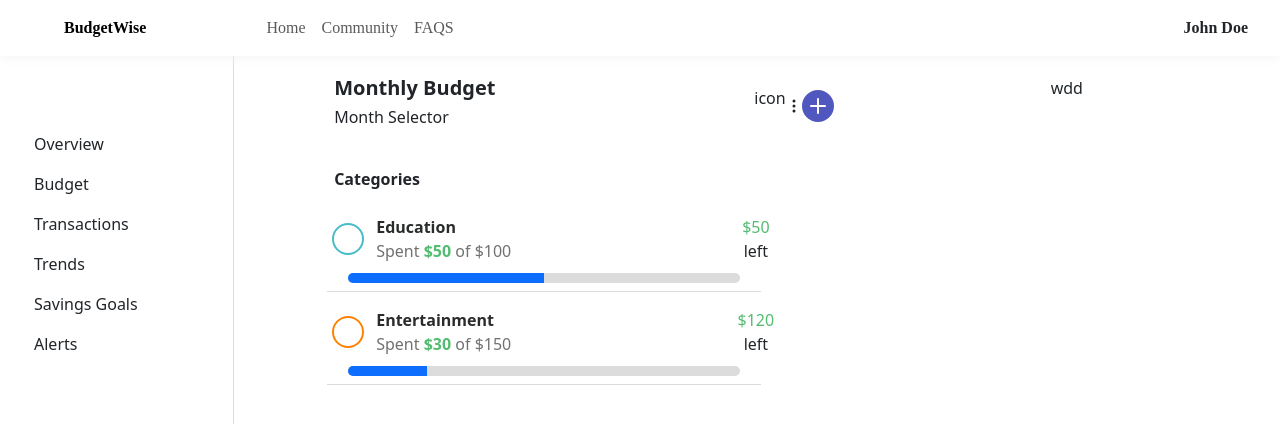
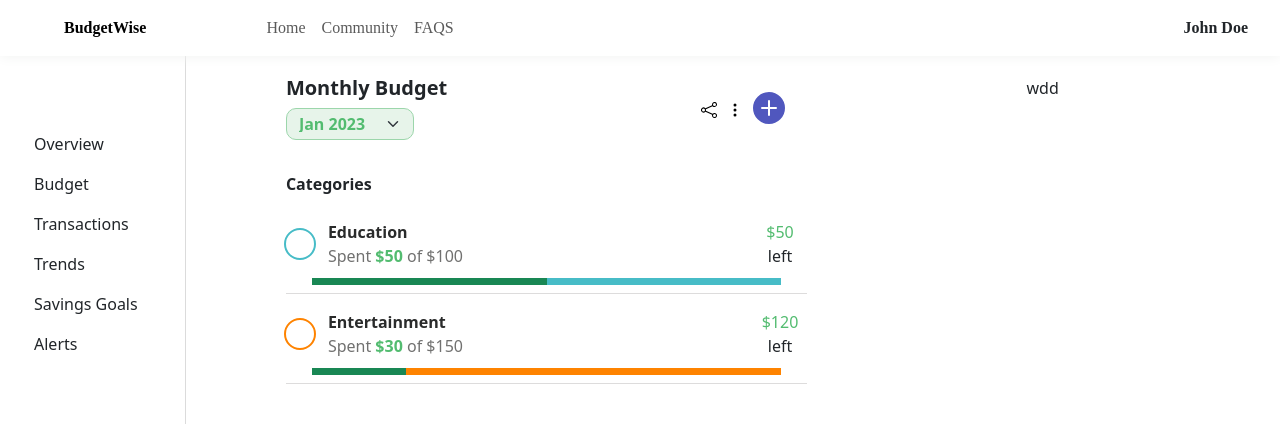
Before and after one commit to NoahKKA/Intern-Challenge-for-Budgetwise, a React (Create React App) app: page / in a window 1280 px wide. Shown: the top 424 px of the page. Built offline with nearby package versions, Linux system fonts and the light colour scheme.

Commit message:
finished out styling for middle column.  Progress bar is not working as intended so need to fix later. Overall its 90% completed.

```diff
--- a/package.json
+++ b/package.json
@@ -11,6 +11,7 @@
     "react-bootstrap": "^2.9.1",
     "react-bootstrap-icons": "^1.10.3",
     "react-dom": "^18.2.0",
+    "react-progress-bar-plus": "^1.3.1",
     "react-scripts": "5.0.1",
     "web-vitals": "^2.1.4"
   },
--- a/src/App.css
+++ b/src/App.css
@@ -16,12 +16,12 @@
 }
 
 .main-column {
-  flex: 3;
+  flex: 4;
   padding: 20px;
 }
 
 .right-column {
-  flex: 2;
+  flex: 3;
   padding: 20px;
 }
 
--- a/src/componets/mainColumn.js
+++ b/src/componets/mainColumn.js
@@ -1,8 +1,20 @@
 import React from "react";
-import { Circle, PlusCircleFill, ThreeDotsVertical } from "react-bootstrap-icons";
+import {
+  Circle,
+  PlusCircleFill,
+  ThreeDotsVertical,
+  Share,
+} from "react-bootstrap-icons";
 import { ProgressBar, Row, Col } from "react-bootstrap";
 
-export default function YourComponent() {
+export default function MainColumn() {
+  const iconButtonStyle = {
+    border: "none",
+    background: "none",
+    padding: 0,
+    cursor: "pointer",
+  };
+
   const data = [
     {
       icon: "Circle",
@@ -29,7 +41,15 @@ export default function YourComponent() {
             style={{ paddingLeft: "80px", textAlign: "start" }}
           >
             <h5 style={{ fontWeight: "bold" }}>Monthly Budget </h5>
-            <h6 className="month-selector">Month Selector</h6>
+        <select
+          id="monthSelector"
+          className="form-select"
+          style={{width:'65%', backgroundColor:'#E7F4EA',  borderRadius: '10px', border: '1px solid #9CD6AB', height:'2rem', lineHeight:'1rem', color:'#53BC70', fontWeight:'bold'}}
+        >
+          <option value="January">Jan 2023</option>
+          <option value="February">Feb 2023</option>
+          {/* Add more months as needed */}
+        </select>
           </div>
         </Col>
         <Col
@@ -37,9 +57,15 @@ export default function YourComponent() {
           md={6}
           className="d-flex align-items-center justify-content-end"
         >
-          <p>icon</p>
-          <ThreeDotsVertical size={16}/>
-          <PlusCircleFill color="#5057BE" size={32}/>
+          <button style={iconButtonStyle}>
+            <Share size={16} style={{ marginRight: "10px" }} />
+          </button>
+          <button style={iconButtonStyle}>
+            <ThreeDotsVertical size={16} style={{ marginRight: "10px" }} />
+          </button>
+          <button style={iconButtonStyle}>
+            <PlusCircleFill color="#5057BE" size={32} />
+          </button>
         </Col>
       </Row>
       <div
@@ -52,7 +78,7 @@ export default function YourComponent() {
       >
         Categories
       </div>
-      <div className="mt-4">
+      <div className="mt-4" style={{width:'120%'}}>
         {data.map((item, index) => (
           <div key={index}>
             <Row className="align-items-center mt-3">
@@ -62,7 +88,7 @@ export default function YourComponent() {
               </Col>
 
               {/* Second Column with Category and Spent */}
-              <Col xs={6} style={{ padding: "0" }}>
+              <Col xs={6} style={{ padding: "0"}}>
                 <div style={{ textAlign: "start" }}>
                   <div style={{ color: "#2A2B2B", fontWeight: "bold" }}>
                     {item.category}
@@ -89,9 +115,9 @@ export default function YourComponent() {
             </Row>
             <div
               style={{
-                borderBottom: "1px solid #DDDCDC",
+                borderBottom:'1px solid #DDDCDC',
                 width: "75%",
-                margin: "0 auto",
+                marginLeft:'80px',
                 marginTop: "10px",
                 paddingBottom: "8px",
               }}
@@ -99,10 +125,14 @@ export default function YourComponent() {
             >
               <ProgressBar
                 now={(item.spent / item.max) * 100}
+                label={`${item.spent/item.max * 100}`}
+                visuallyHidden
+                variant="success"
                 style={{
                   width: "90%",
-                  backgroundColor: "#DDDCDC",
-                  height: "10px",
+                  backgroundColor: item.color,
+                  height: "7px",
+                  borderRadius: "0"
                 }}
               />
             </div>
```
Also changed, not shown: 1 other file (tests, documents, lock files or other folders).
